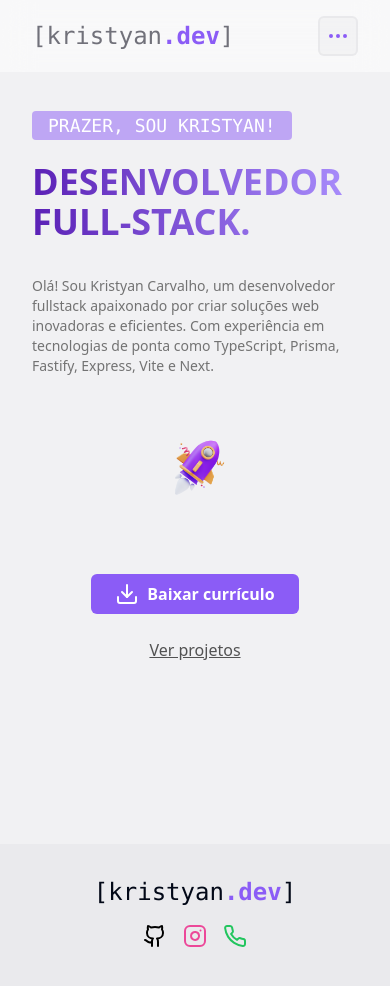
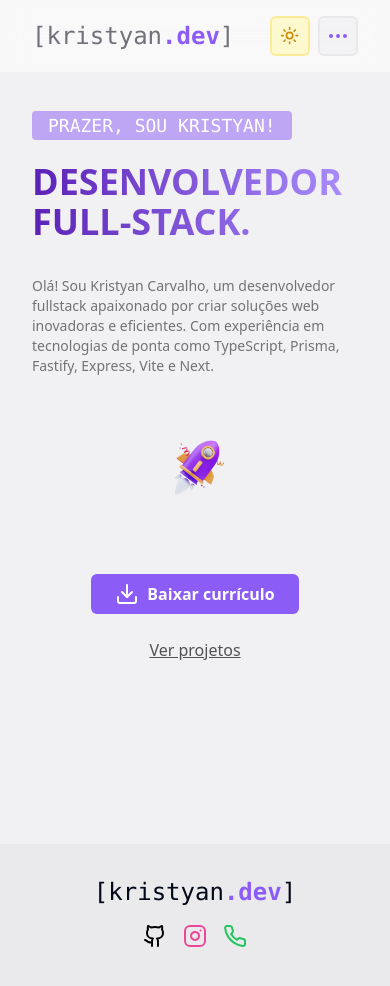
Before and after one commit to kristyancarvalho/portfolio, a React (Vite) app: page / in a window 390 px wide. Shown: the top 986 px of the page. Built offline with nearby package versions, Linux system fonts and the light colour scheme.

Commit message:
refact: theme switch redesign.

```diff
--- a/src/components/ThemeToggle.tsx
+++ b/src/components/ThemeToggle.tsx
@@ -10,12 +10,11 @@ interface ThemeToggleProps {
 
 export const ThemeToggle: React.FC<ThemeToggleProps> = ({ theme, toggleTheme }) => {
   return (
-    <div className="flex gap-2 items-center">
       <Button
         variant="outline"
         size="icon"
         onClick={toggleTheme}
-        className={`overflow-hiddenbg-transparent border-2 rounded-full p-2 transition-all ${
+        className={`overflow-hidden bg-transparent border-2 p-2 transition-all ${
           theme === 'dark' ? 'border-blue-700/30 bg-blue-800/40 hover:bg-blue-800/50' : 'border-yellow-400/30 bg-yellow-100/80 hover:bg-yellow-100/50'
         }`}
       >
@@ -29,7 +28,7 @@ export const ThemeToggle: React.FC<ThemeToggleProps> = ({ theme, toggleTheme })
           </motion.div>
         ) : (
           <motion.div
-              initial={{ y: 20, rotate: 90, scale: 0 }}
+              initial={{ y: -20, rotate: 0, scale: 1 }}
               animate={{ y: 0, rotate: 0, scale: 1 }}
               transition={{ type: "spring", duration: 1 }}
           >
@@ -37,10 +36,5 @@ export const ThemeToggle: React.FC<ThemeToggleProps> = ({ theme, toggleTheme })
           </motion.div>
         )}
       </Button>
-        <span className='lg:hidden min-[320px]:block'>
-          <strong>Tema:</strong>
-          {theme === 'light' ? ' Claro' : ' Escuro'}
-        </span>
-      </div>
   );
 };
--- a/src/components/navigation.tsx
+++ b/src/components/navigation.tsx
@@ -53,7 +53,8 @@ export function NavigationBar({ theme, toggleTheme }: NavigationBarProps) {
           <SocialMedia theme={theme} />
           <ThemeToggle theme={theme} toggleTheme={toggleTheme} />
         </div>
-        <div className="sm:hidden">
+        <div className="flex items-center gap-2 sm:hidden">
+        <ThemeToggle theme={theme} toggleTheme={toggleTheme} />
           <Sheet open={isSheetOpen} onOpenChange={setIsSheetOpen}>
             <SheetTrigger asChild>
               <Button
@@ -93,9 +94,6 @@ export function NavigationBar({ theme, toggleTheme }: NavigationBarProps) {
                 <div className='flex gap-4 text-sm items-center justify-center mt-8'>
                   <SocialMedia theme={theme} />
                 </div>
-                <div className='flex items-center justify-center mt-8'>
-                  <ThemeToggle theme={theme} toggleTheme={toggleTheme} />
-                </div>
                 <div className='mt-4'>
                   <Logo theme={theme}/>
                 </div>
```
